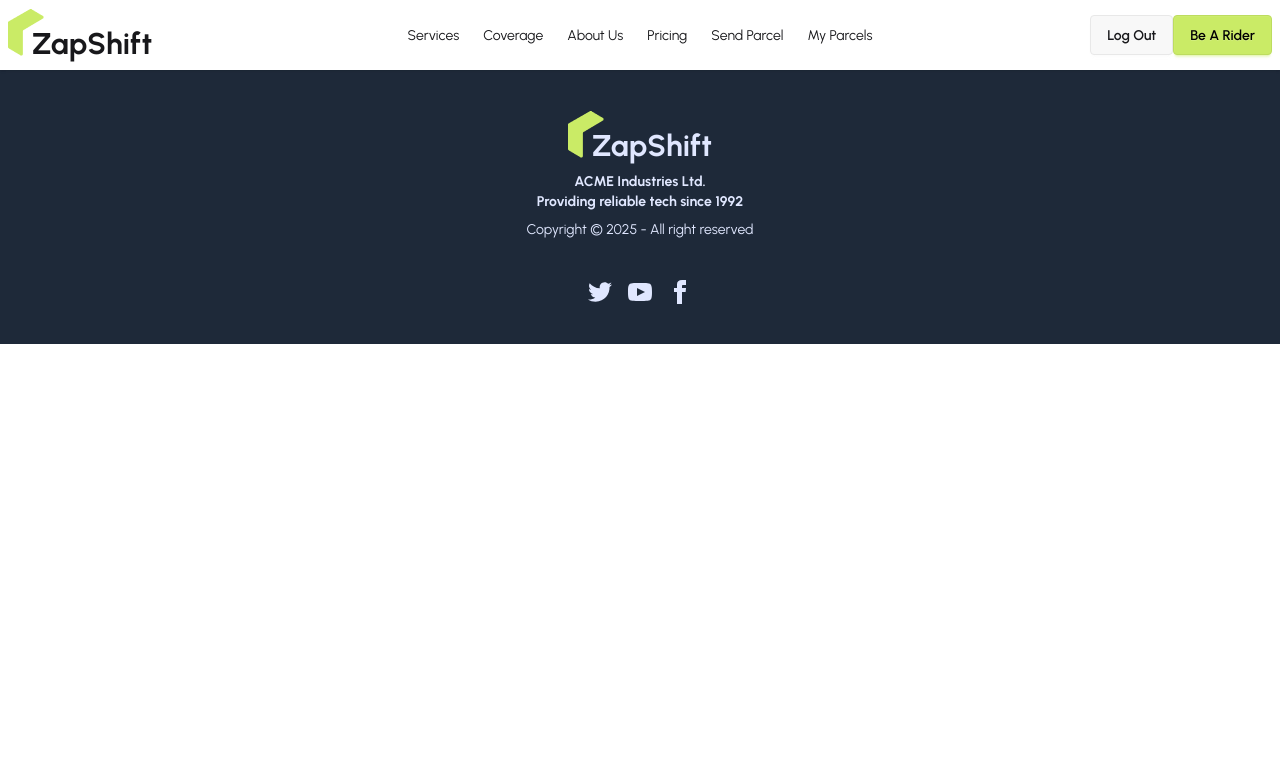
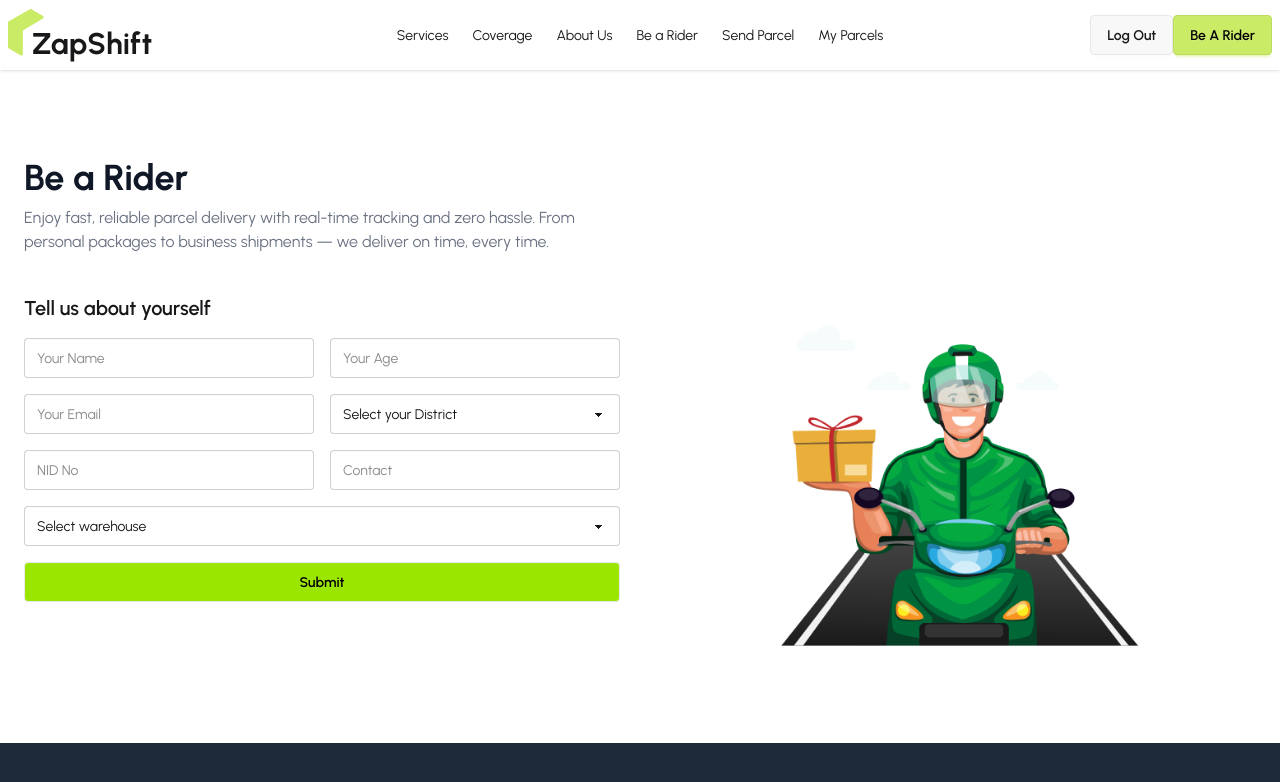
Before and after one commit to Obaidul1545/zap-shift, a React (Vite) app in the folder zap-shift-client/: page /rider in a window 1280 px wide. Shown: the top 782 px of the page. Built offline with nearby package versions, Linux system fonts and the light colour scheme; no server answers; sample sign-in values are in the browser's storage.

Commit message:
user save in database and rider page added

```diff
--- a/zap-shift-client/src/Hooks/useAxiosSecure.jsx
+++ b/zap-shift-client/src/Hooks/useAxiosSecure.jsx
@@ -9,10 +9,13 @@ const axiosSecure = axios.create({
 const useAxiosSecure = () => {
   const { user, signOutUser } = useAuth();
   const navigate = useNavigate();
-  console.log(user.accessToken);
+
   useEffect(() => {
     const reqInterceptor = axiosSecure.interceptors.request.use((config) => {
-      config.headers.Authorization = `Bearer ${user?.accessToken}`;
+      const token = user?.accessToken;
+      if (token) {
+        config.headers.Authorization = `Bearer ${token}`;
+      }
       return config;
     });
 
@@ -24,7 +27,7 @@ const useAxiosSecure = () => {
       (error) => {
         console.log(error);
 
-        const statusCode = error.status;
+        const statusCode = error.response?.status;
         if (statusCode === 401 || statusCode === 403) {
           signOutUser().then(() => {
             navigate('/login');
@@ -38,7 +41,7 @@ const useAxiosSecure = () => {
       axiosSecure.interceptors.request.eject(reqInterceptor);
       axiosSecure.interceptors.response.eject(resInterceptor);
     };
-  }, [user]);
+  }, [user, navigate, signOutUser]);
   return axiosSecure;
 };
 
--- a/zap-shift-client/src/pages/Auth/Login/Login.jsx
+++ b/zap-shift-client/src/pages/Auth/Login/Login.jsx
@@ -2,9 +2,11 @@ import { useForm } from 'react-hook-form';
 import { FcGoogle } from 'react-icons/fc';
 import { Link, useLocation, useNavigate } from 'react-router';
 import useAuth from '../../../Hooks/useAuth';
+import useAxiosSecure from '../../../Hooks/useAxiosSecure';
 
 const Login = () => {
   const { signInUser, signInGoogle } = useAuth();
+  const axiosSecure = useAxiosSecure();
   const {
     register,
     handleSubmit,
@@ -28,8 +30,18 @@ const Login = () => {
   const handleSignInGoogle = () => {
     signInGoogle()
       .then((result) => {
-        console.log(result.user);
-        navigate(location.state || '/');
+        // create user database
+        const userInfo = {
+          email: result.user.email,
+          displayName: result.user.displayName,
+          photoURL: result.user.photoURL,
+        };
+        axiosSecure.post('/users', userInfo).then((res) => {
+          if (res.data.insertedId) {
+            console.log('create google user in the database ');
+          }
+          navigate(location.state || '/');
+        });
       })
       .catch((error) => {
         console.log(error);
--- a/zap-shift-client/src/pages/Auth/Register/Register.jsx
+++ b/zap-shift-client/src/pages/Auth/Register/Register.jsx
@@ -4,17 +4,17 @@ import { FcGoogle } from 'react-icons/fc';
 import { Link, useLocation, useNavigate } from 'react-router';
 import useAuth from '../../../Hooks/useAuth';
 import axios from 'axios';
+import useAxiosSecure from '../../../Hooks/useAxiosSecure';
 
 const Register = () => {
   const { registerUser, signInGoogle, updateUser } = useAuth();
+  const axiosSecure = useAxiosSecure();
   const {
     register,
     handleSubmit,
     formState: { errors },
   } = useForm();
-
   const location = useLocation();
-  console.log(location);
   const navigate = useNavigate();
 
   const handleRegister = (data) => {
@@ -34,10 +34,23 @@ const Register = () => {
         axios.post(imageApiUrl, formData).then((res) => {
           console.log('after upload', res.data.data.url);
 
+          const photoURL = res.data.data.url;
+
+          // create user in the database
+          const userInfo = {
+            email: data.email,
+            displayName: data.name,
+            photoURL: photoURL,
+          };
+          axiosSecure.post('/users', userInfo).then((res) => {
+            if (res.data.insertedId) {
+              console.log('create user in the database ');
+            }
+          });
           // update user profile firebase
           const userProfile = {
             displayName: data.name,
-            photoURL: res.data.data.url,
+            photoURL: photoURL,
           };
           updateUser(userProfile)
             .then(() => {
@@ -56,7 +69,19 @@ const Register = () => {
     signInGoogle()
       .then((result) => {
         console.log(result.user);
-        navigate(location.state || '/');
+
+        // create user database
+        const userInfo = {
+          email: result.user.email,
+          displayName: result.user.displayName,
+          photoURL: result.user.photoURL,
+        };
+        axiosSecure.post('/users', userInfo).then((res) => {
+          if (res.data.insertedId) {
+            console.log('create google user in the database ');
+          }
+          navigate(location.state || '/');
+        });
       })
       .catch((error) => {
         console.log(error);
--- a/zap-shift-client/src/pages/Dashboard/PaymentHistory/PaymentHistory.jsx
+++ b/zap-shift-client/src/pages/Dashboard/PaymentHistory/PaymentHistory.jsx
@@ -25,6 +25,7 @@ const PaymentHistory = () => {
               <th></th>
               <th>Name</th>
               <th>Cost</th>
+              <th>Pay Time</th>
               <th>Transaction Id</th>
             </tr>
           </thead>
@@ -34,6 +35,7 @@ const PaymentHistory = () => {
                 <th>{i + 1}</th>
                 <td>{payment.parcelName}</td>
                 <td>{payment.amount}</td>
+                <td>{new Date(payment.paidAt).toLocaleString()}</td>
                 <td>{payment.transactionId}</td>
               </tr>
             ))}
--- a/zap-shift-client/src/pages/Rider/Rider.jsx
+++ b/zap-shift-client/src/pages/Rider/Rider.jsx
@@ -1,7 +1,114 @@
-import React from 'react';
+import { useForm } from 'react-hook-form';
+import agentPending from '../../assets/agentPending.png';
 
 const Rider = () => {
-  return <div></div>;
+  const { register, handleSubmit, reset } = useForm();
+
+  const onSubmit = (data) => {
+    console.log('Rider Data:', data);
+    reset();
+  };
+
+  return (
+    <div className="w-full container mx-auto py-12 px-6 my-10">
+      {/* Heading */}
+      <h2 className="text-4xl font-bold text-gray-900">Be a Rider</h2>
+      <p className="text-gray-500 max-w-xl mt-2">
+        Enjoy fast, reliable parcel delivery with real-time tracking and zero
+        hassle. From personal packages to business shipments — we deliver on
+        time, every time.
+      </p>
+
+      <div className="mt-10 grid grid-cols-1 md:grid-cols-2 gap-10">
+        {/* Left form section */}
+        <div>
+          <h3 className="text-xl font-semibold mb-4">Tell us about yourself</h3>
+
+          <form onSubmit={handleSubmit(onSubmit)} className="space-y-4">
+            {/* Row 1 */}
+            <div className="grid grid-cols-1 md:grid-cols-2 gap-4">
+              <input
+                type="text"
+                placeholder="Your Name"
+                {...register('name')}
+                className="input input-bordered w-full"
+              />
+
+              <input
+                type="number"
+                placeholder="Your Age"
+                {...register('age')}
+                className="input input-bordered w-full"
+              />
+            </div>
+
+            {/* Row 2 */}
+            <div className="grid grid-cols-1 md:grid-cols-2 gap-4">
+              <input
+                type="email"
+                placeholder="Your Email"
+                {...register('email')}
+                className="input input-bordered w-full"
+              />
+
+              <select
+                {...register('district')}
+                className="select select-bordered w-full"
+              >
+                <option disabled selected>
+                  Select your District
+                </option>
+                <option>Dhaka</option>
+                <option>Chittagong</option>
+                <option>Rajshahi</option>
+                <option>Khulna</option>
+                <option>Barishal</option>
+              </select>
+            </div>
+
+            {/* Row 3 */}
+            <div className="grid grid-cols-1 md:grid-cols-2 gap-4">
+              <input
+                type="text"
+                placeholder="NID No"
+                {...register('nid')}
+                className="input input-bordered w-full"
+              />
+
+              <input
+                type="text"
+                placeholder="Contact"
+                {...register('contact')}
+                className="input input-bordered w-full"
+              />
+            </div>
+
+            {/* Warehouse */}
+            <select
+              {...register('warehouse')}
+              className="select select-bordered w-full"
+            >
+              <option disabled selected>
+                Select warehouse
+              </option>
+              <option>Mirpur Warehouse</option>
+              <option>Uttara Warehouse</option>
+              <option>Banani Warehouse</option>
+            </select>
+
+            <button className="btn bg-lime-400 hover:bg-lime-500 w-full text-black">
+              Submit
+            </button>
+          </form>
+        </div>
+
+        {/* Right rider image */}
+        <div className="flex justify-center items-center">
+          <img src={agentPending} alt="rider" className="w-80 md:w-[380px]" />
+        </div>
+      </div>
+    </div>
+  );
 };
 
 export default Rider;
--- a/zap-shift-client/src/pages/Shared/Navbar/Navbar.jsx
+++ b/zap-shift-client/src/pages/Shared/Navbar/Navbar.jsx
@@ -24,7 +24,7 @@ const Navbar = () => {
         <NavLink to={''}>About Us</NavLink>
       </li>
       <li>
-        <NavLink to={''}>Pricing</NavLink>
+        <NavLink to={'/rider'}>Be a Rider</NavLink>
       </li>
       <li>
         <NavLink to={'/sendParcel'}>Send Parcel</NavLink>
```
Also changed, not shown: zap-shift-client/src/assets/agentPending.png (renamed from zap-shift-client/src/assets/agent-pending.png).
